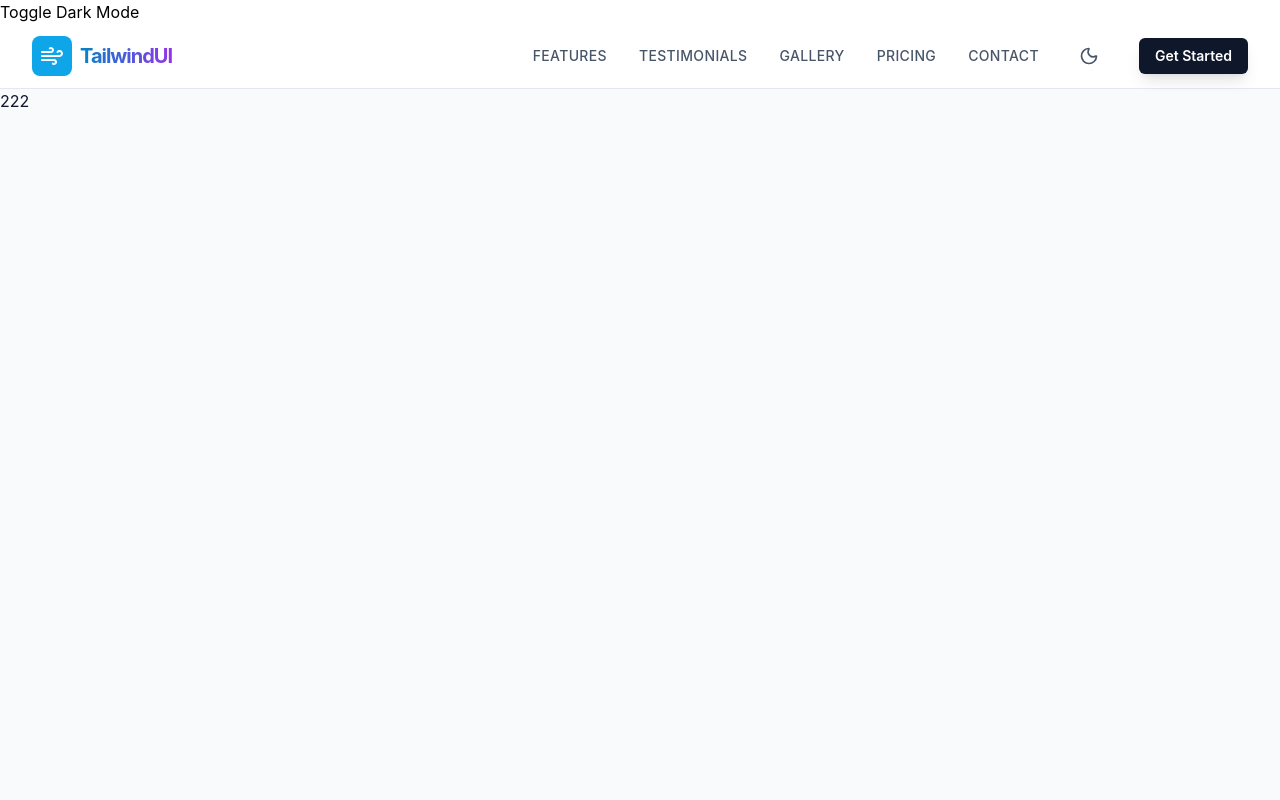
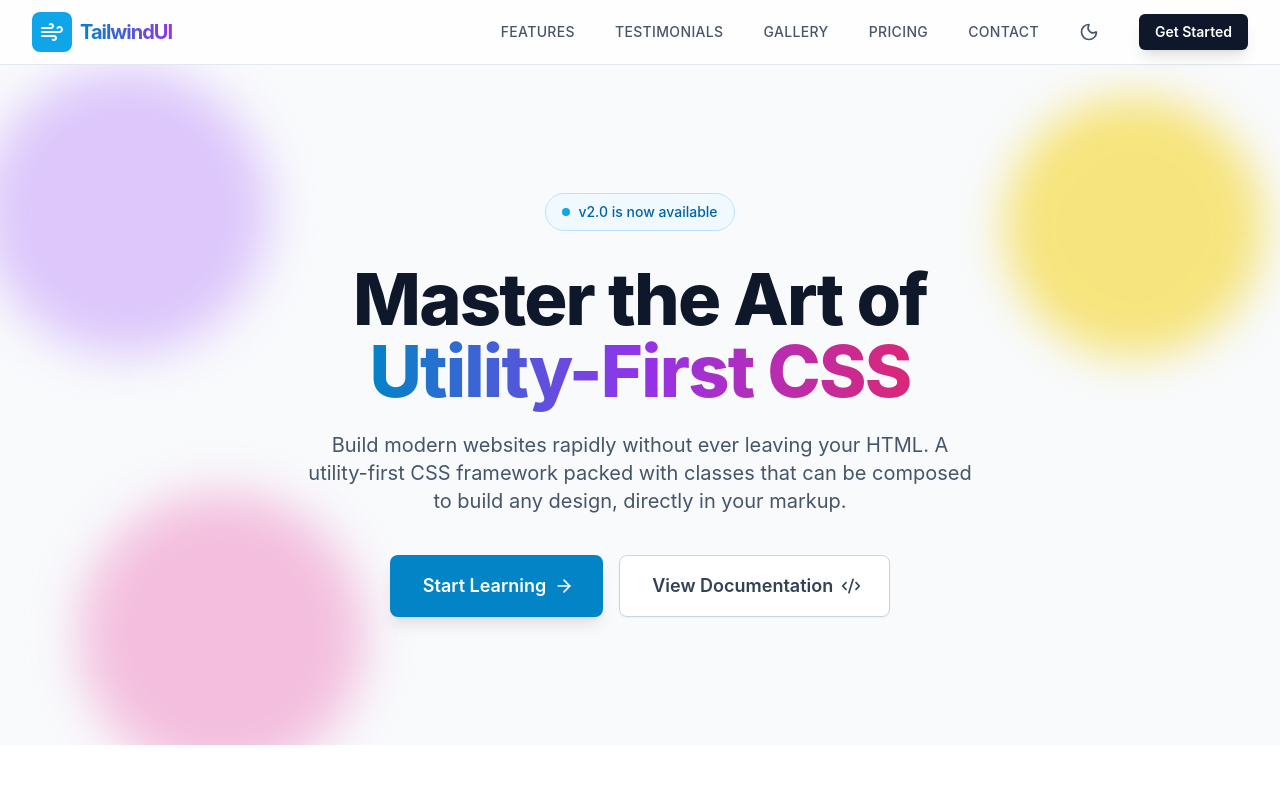
Before and after one commit to ByronYan01/react-tailwindcss, a React (Vite) app: page / in a window 1280 px wide. Shown: the top 800 px of the page. Built offline with nearby package versions, Linux system fonts and the light colour scheme.

Commit message:
粘性定位、z-index transform rotate形变与transition动画 响应式断点 深浅主题切换，以及绑定对应类选择器标识

```diff
--- a/src/App.tsx
+++ b/src/App.tsx
@@ -1,15 +1,23 @@
 import { useState } from "react";
 import { Navbar } from "./components/Navbar";
+import { Hero } from "./components/Hero";
+import { Features } from "./components/Features";
+import { Testimonials } from "./components/Testimonials";
+import { Gallery } from "./components/Gallery";
 
 export default function App() {
   const [isDarkMode, setIsDarkMode] = useState(false);
   const toggleDark = () => setIsDarkMode(!isDarkMode);
   return (
     <div className={`${isDarkMode ? "dark" : ""}`}>
-      <button onClick={toggleDark}>Toggle Dark Mode</button>
-      <Navbar isDarkMode={isDarkMode} toggleDark={toggleDark} />
-      <div className="min-h-screen bg-slate-50 text-slate-900 transition-colors duration-300 font-sans dark:bg-slate-900 dark:text-slate-100 selection:bg-brand-500 selection:text-white">
-        222
+      <div className="min-h-screen bg-slate-50 text-slate-900 dark:bg-slate-900 dark:text-slate-100 transition-colors duration-300 font-sans selection:bg-brand-500 selection:text-white">
+        <Navbar isDarkMode={isDarkMode} toggleDark={toggleDark} />
+        <main>
+          <Hero />
+          <Features />
+          <Testimonials />
+          <Gallery />
+        </main>
       </div>
     </div>
   );
--- a/src/components/Navbar.tsx
+++ b/src/components/Navbar.tsx
@@ -17,9 +17,12 @@ export const Navbar: React.FC<NavbarProps> = ({ isDarkMode, toggleDark }) => {
   ];
   console.log(isDarkMode, toggleDark, navLinks);
   return (
+    // 粘稠的标题带有背景模糊（Glassmorphism）
+    // Z-50确保它能在其他内容之上
     <nav className="sticky top-0 z-50 w-full border-b border-slate-200 bg-white/80 backdrop-blur-md dark:border-slate-800 dark:bg-slate-950/80">
-      <div className="max-w-7xl mx-auto px-4 sm:px-6 lg:px-8">
+      <div className="max-w-7xl mx-auto px-4 sm:px-4 lg:px-8">
         <div className="flex justify-between items-center h-16">
+          {/* logo */}
           <div className="flex-shrink-0 flex items-center gap-2 cursor-pointer group">
             <div className="p-2 bg-brand-500 rounded-lg group-hover:rotate-12 transition-transform duration-300">
               <Wind className="h-6 w-6 text-white"></Wind>
@@ -29,7 +32,9 @@ export const Navbar: React.FC<NavbarProps> = ({ isDarkMode, toggleDark }) => {
             </span>
           </div>
           {/* 默认隐藏，大于md显示 */}
-          <div className="hidden md:flex space-x-8 items-center">
+          {/* 桌面导航 - 在移动端隐藏（sm：hidden），在平板+（md：flex）上可见 */}
+          <div className="hidden lg:flex items-center space-x-8">
+            <div className="flex space-x-2 sm:space-x-4 md:space-x-8 lg:space-x-8 xl:space-x-10">
               {navLinks.map((link) => {
                 return (
                   <a
@@ -41,12 +46,13 @@ export const Navbar: React.FC<NavbarProps> = ({ isDarkMode, toggleDark }) => {
                   </a>
                 );
               })}
-            {/* 深浅主题 */}
+            </div>
+            {/* 深浅主题变化按钮 */}
             <button
               onClick={toggleDark}
               className="p-2 rounded-full hover:bg-slate-100 dark:hover:bg-sky-800 transitions-colors focus:outline-none focus:ring-2 focus:ring-brand-500"
             >
-              {/* sr-only makes text invisible visually but available to screen readers */}
+              {/* sr-only 使文本在视觉上隐形，但屏幕阅读器可访问 */}
               <span className="sr-only">Toggle Dark Mode</span>
               {isDarkMode ? (
                 <Sun className="h-5 w-5 text-yellow-500" />
@@ -59,7 +65,8 @@ export const Navbar: React.FC<NavbarProps> = ({ isDarkMode, toggleDark }) => {
             </button>
           </div>
           {/* 移动端样式，默认显示，大于md隐藏 */}
-          <div className="md:hidden flex items-center gap-4">
+          {/* 移动端菜单按钮——仅在移动端可见 */}
+          <div className="lg:hidden flex items-center gap-4">
             <button
               onClick={toggleDark}
               className="p-2 rounded-full hover:bg-slate-100 dark:hover:bg-slate-800 transition-colors"
@@ -86,9 +93,9 @@ export const Navbar: React.FC<NavbarProps> = ({ isDarkMode, toggleDark }) => {
           </div>
         </div>
       </div>
-      {/* menu 下拉 */}
+      {/* 移动菜单下拉菜单 - 带过渡的条件渲染*/}
       <div
-        className={`md:hidden ${
+        className={`lg:hidden ${
           isOpen ? "block" : "hidden"
         } border-t border-slate-200 dark:border-slate-800 bg-white dark:bg-slate-950`}
       >
@@ -106,8 +113,7 @@ export const Navbar: React.FC<NavbarProps> = ({ isDarkMode, toggleDark }) => {
             );
           })}
           <button className="w-full mt-4 bg-brand-600 text-white px-3 py-2 rounded-md font-medium hover:bg-brand-900">
-            {" "}
-            Get Started{" "}
+            Get Started
           </button>
         </div>
       </div>
```
Lines whose indentation alone changed are shown as unchanged.
